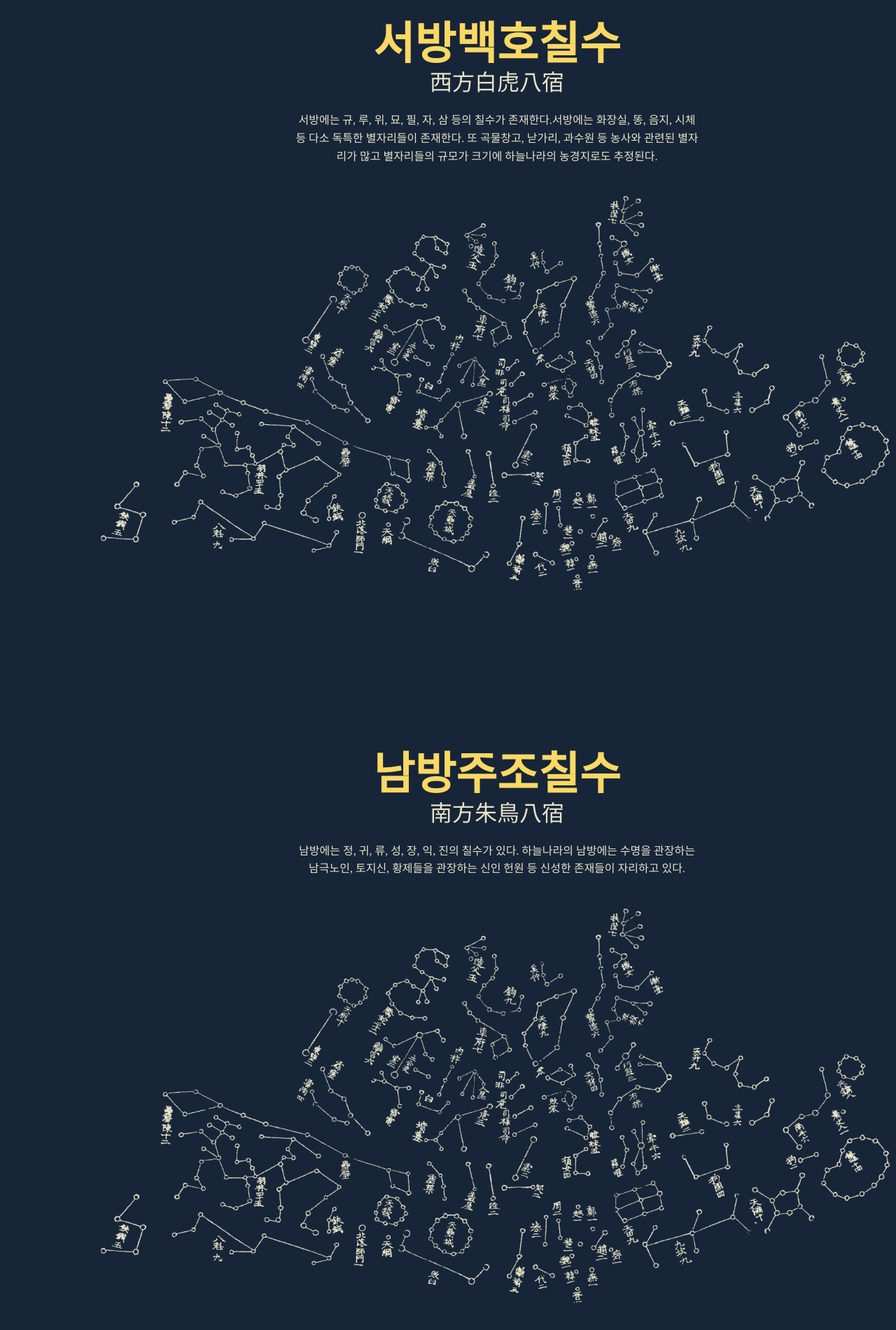
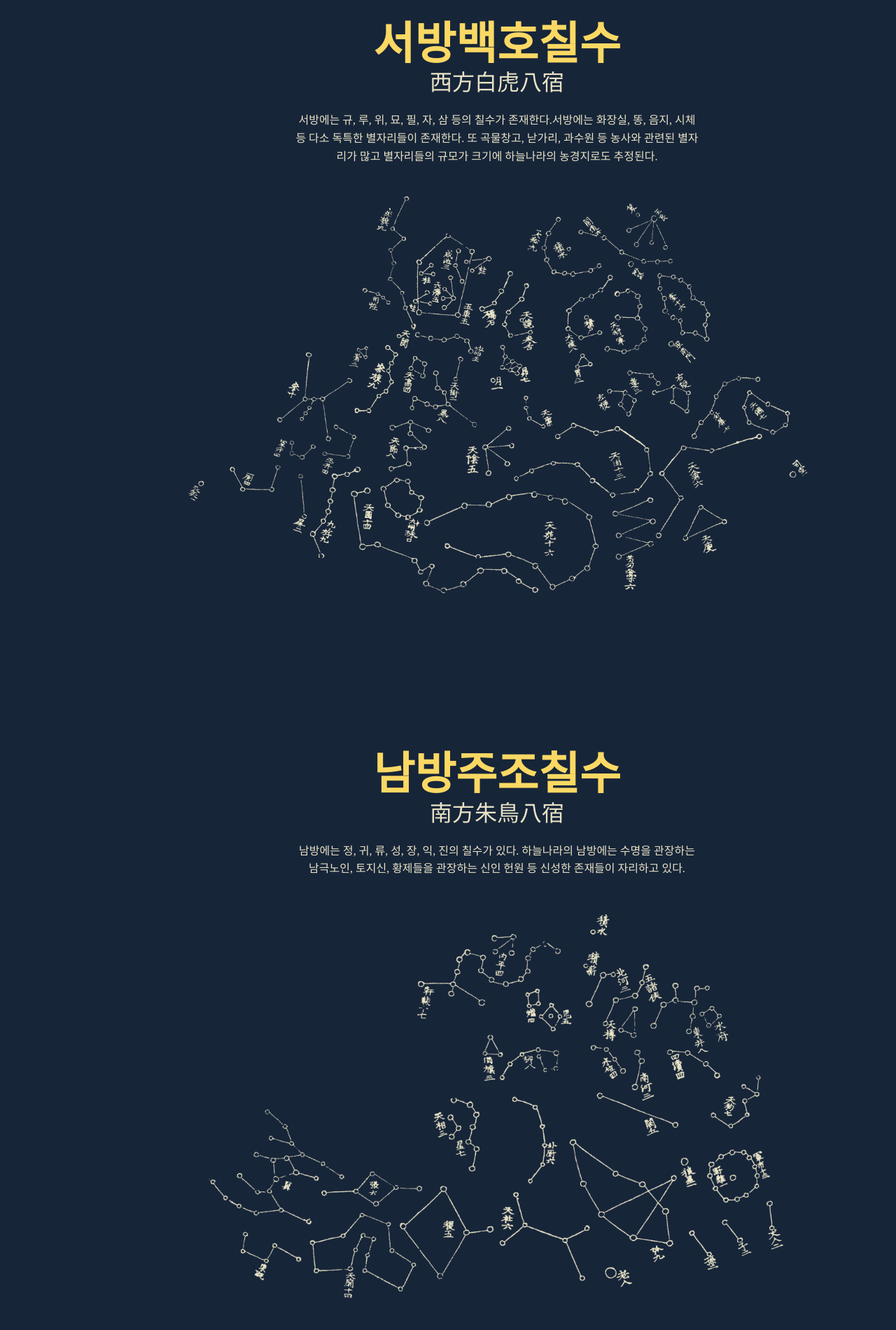
Before and after one commit to likeaerosol/ChosunConstellation, a plain HTML site: page index.html in a window 1280 px wide. Shown: the part 9952-11852 px from the top of the page at 70% size. Drawn offline with Linux system fonts and the light colour scheme; a web font is replaced by a local one.

Commit message:
Update index.html

```diff
--- a/index.html
+++ b/index.html
@@ -523,7 +523,7 @@
             <div class="h25"></div>
             <div class="star7Ex">서방에는 규, 루, 위, 묘, 필, 자, 삼 등의 칠수가 존재한다.서방에는 화장실, 똥, 음지, 시체 등 다소 독특한 별자리들이 존재한다. 또 곡물창고, 낟가리, 과수원 등 농사와 관련된 별자리가 많고 별자리들의 규모가 크기에 하늘나라의 농경지로도 추정된다.</div>
             <div class="h25"></div>
-            <div style="text-align : center;"><img src="Image/North7.png" height="600px"></div>
+            <div style="text-align : center;"><img src="Image/West7.png" height="600px"></div>
             <div class="h100"></div>
             <div id="page12_" class="h100"></div>
         </div>
@@ -533,7 +533,7 @@
             <div class="h25"></div>
             <div class="star7Ex">남방에는 정, 귀, 류, 성, 장, 익, 진의 칠수가 있다. 하늘나라의 남방에는 수명을 관장하는 남극노인, 토지신, 황제들을 관장하는 신인 헌원 등 신성한 존재들이 자리하고 있다.</div>
             <div class="h25"></div>
-            <div style="text-align : center;"><img src="Image/North7.png" height="600px"></div>
+            <div style="text-align : center;"><img src="Image/South7.png" height="600px"></div>
             <div class="h100"></div>
         </div>
     </main>
```
